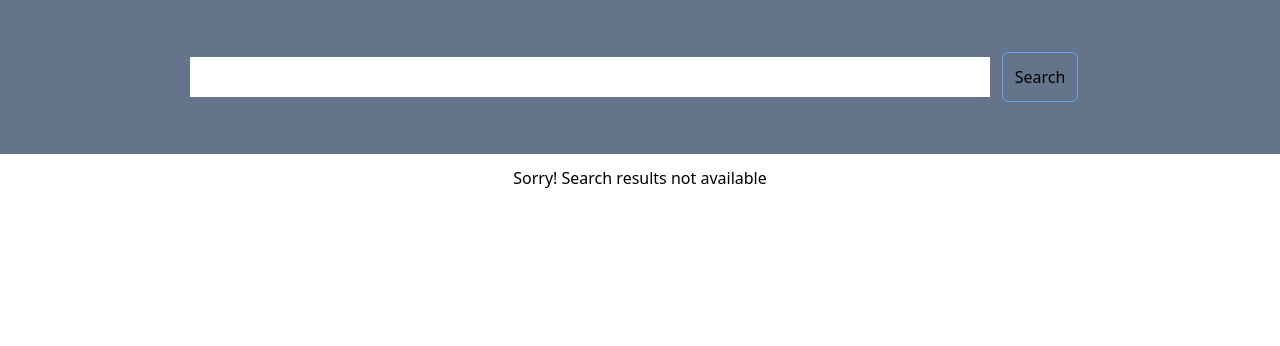
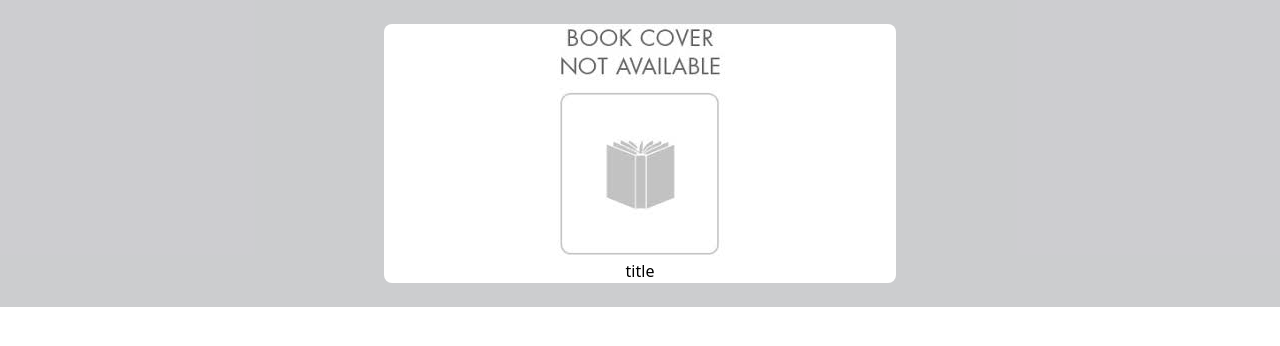
Before and after one commit to Umutoni-Rita/bookavida, a React (Create React App) app: page / in a window 1280 px wide. Shown: the top 346 px of the page. Built offline with nearby package versions, Linux system fonts and the light colour scheme.

Commit message:
add: summary

```diff
--- a/src/App.js
+++ b/src/App.js
@@ -1,10 +1,11 @@
 import React from 'react';
-import SearchBook from './components/search';
+// import SearchBook from './components/search';
+import BookSummary from './components/bookSummary';
 
 function App() {
   return (
     <div className="App">
-      <SearchBook />
+      <BookSummary />
     </div>
   );
 }
--- a/src/components/bookSummary.jsx
+++ b/src/components/bookSummary.jsx
@@ -1 +1,22 @@
-import React from 'react';
+import React from "react";
+import coverUnavailable from "../assets/cover-unavailable.jpeg";
+
+const BookSummary = ({
+  id,
+  coverSrc,
+  title,
+  author,
+  releaseYear,
+  bookLink,
+}) => {
+  return (
+    <div className=" bg-gray-950 flex bg-opacity-20">
+      <div className="md:w-2/5 w-[95%] h-[95%] flex flex-col justify-center items-center mx-auto my-6 bg-white rounded-lg">
+        <img src={coverSrc || coverUnavailable} alt="cover" />
+        <h1>{title || "title"}</h1>
+      </div>
+    </div>
+  );
+};
+
+export default BookSummary;
```
